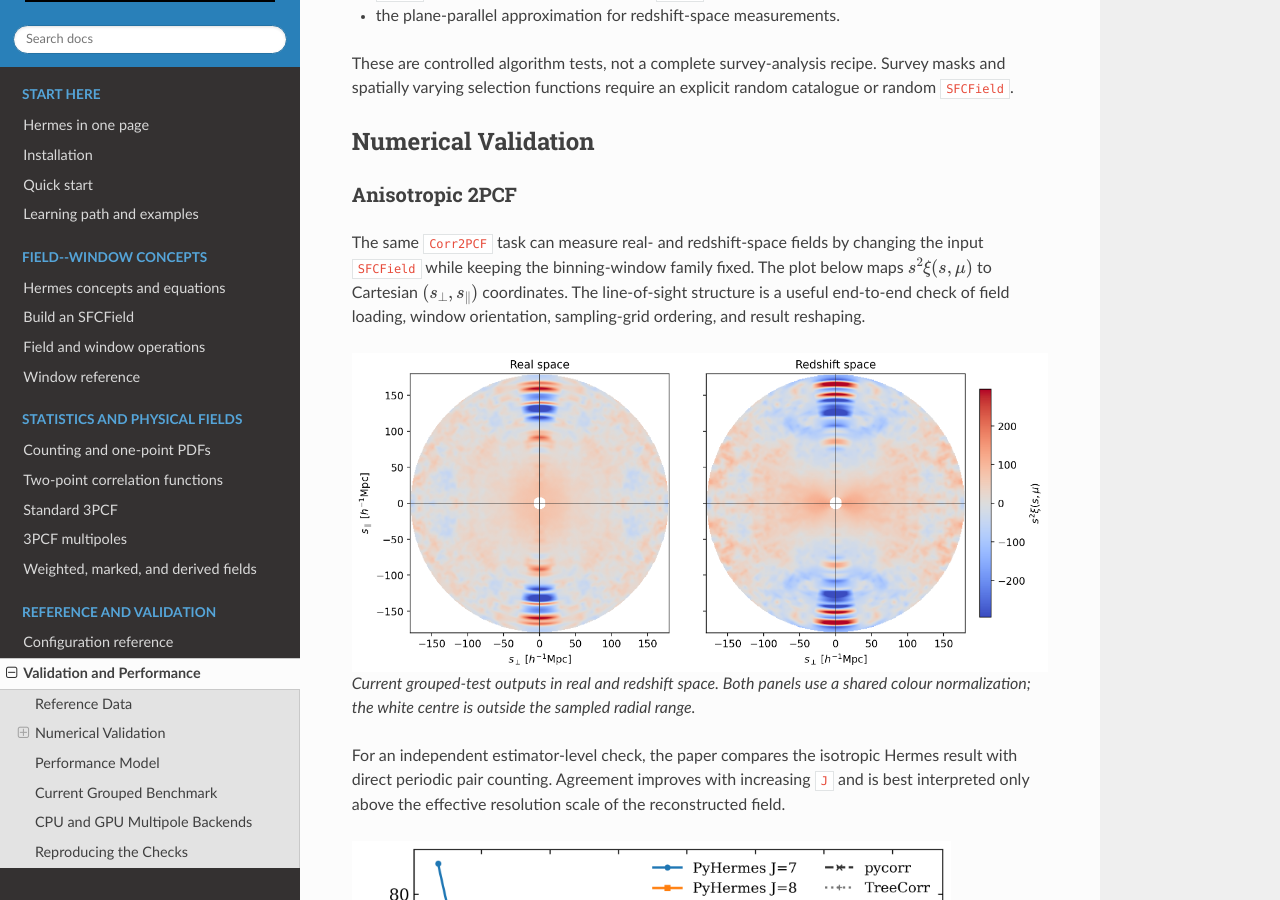
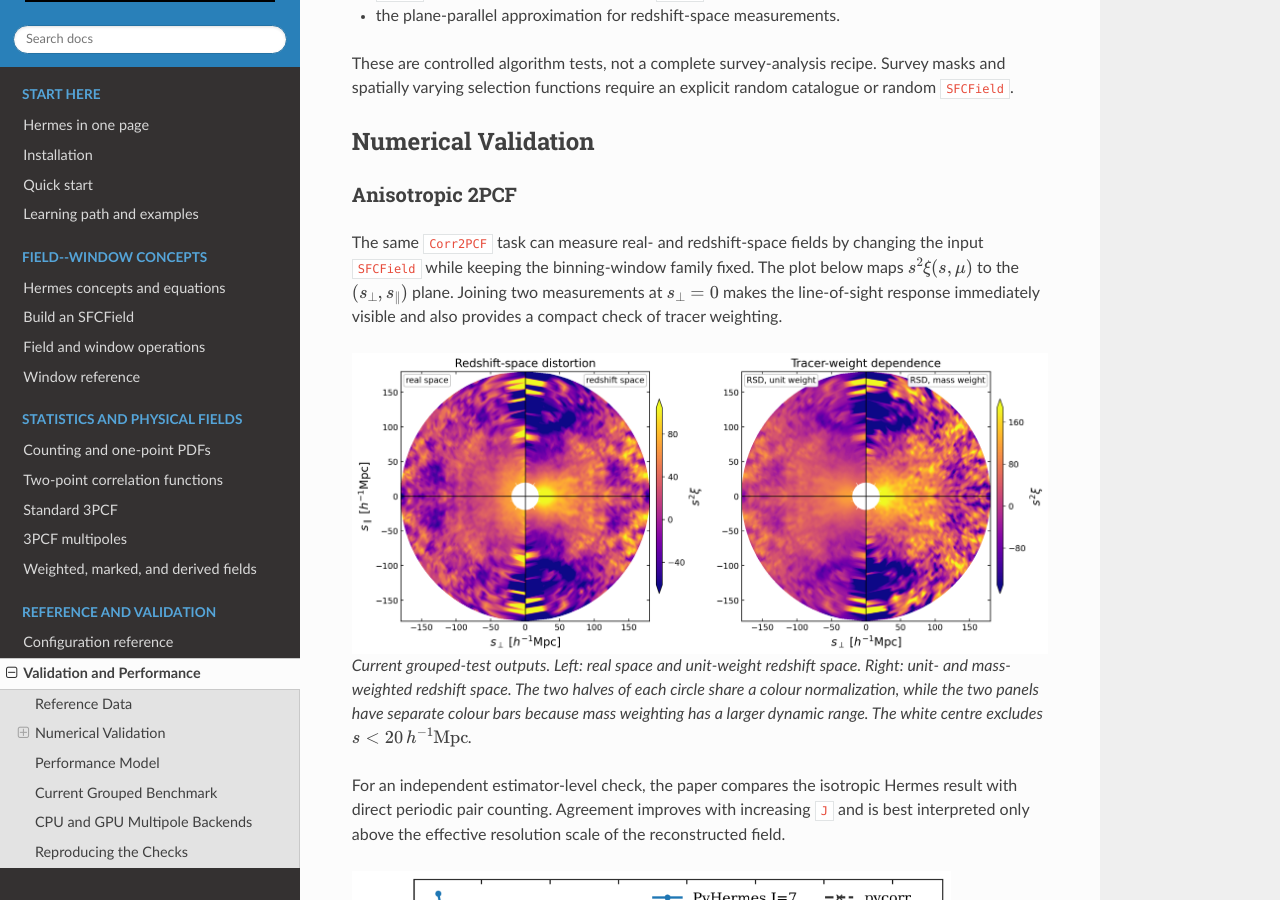
Before and after one commit to SYSUSPA-Projects/PyHermes, a Sphinx documentation site: the page built from docs/benchmark.rst, in a window 1280 px wide and 900 px high, scrolled down 625 px. Built offline with Sphinx 7.4.7 and the Read the Docs theme 3.1.0, drawn with Linux system fonts in a browser that asks for light colours.

Commit message:
Update benchmark documentation and image references for clarity and accuracy

```diff
--- a/docs/benchmark.rst
+++ b/docs/benchmark.rst
@@ -38,18 +38,20 @@ Anisotropic 2PCF
 
 The same ``Corr2PCF`` task can measure real- and redshift-space fields by
 changing the input ``SFCField`` while keeping the binning-window family fixed.
-The plot below maps :math:`s^2\xi(s,\mu)` to Cartesian
-:math:`(s_\perp,s_\parallel)` coordinates.  The line-of-sight structure is a
-useful end-to-end check of field loading, window orientation, sampling-grid
-ordering, and result reshaping.
+The plot below maps :math:`s^2\xi(s,\mu)` to the
+:math:`(s_\perp,s_\parallel)` plane.  Joining two measurements at
+:math:`s_\perp=0` makes the line-of-sight response immediately visible and
+also provides a compact check of tracer weighting.
 
 .. figure:: _static/results/docs_2pcf_real_rsd_smu.png
-   :alt: Real- and redshift-space anisotropic two-point correlation functions
+   :alt: Real-space, redshift-space, and mass-weighted anisotropic two-point correlation functions
    :width: 100%
 
-   Current grouped-test outputs in real and redshift space.  Both panels use a
-   shared colour normalization; the white centre is outside the sampled radial
-   range.
+   Current grouped-test outputs.  Left: real space and unit-weight redshift
+   space.  Right: unit- and mass-weighted redshift space.  The two halves of
+   each circle share a colour normalization, while the two panels have
+   separate colour bars because mass weighting has a larger dynamic range.
+   The white centre excludes :math:`s<20\,h^{-1}{\rm Mpc}`.
 
 For an independent estimator-level check, the paper compares the isotropic
 Hermes result with direct periodic pair counting.  Agreement improves with
```
Also changed, not shown: docs/_static/results/docs_2pcf_real_rsd_smu.png.
